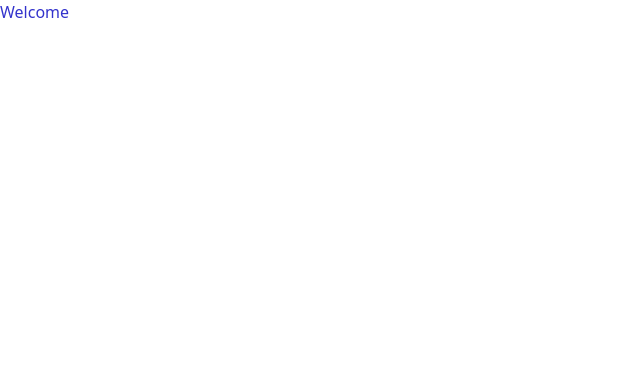
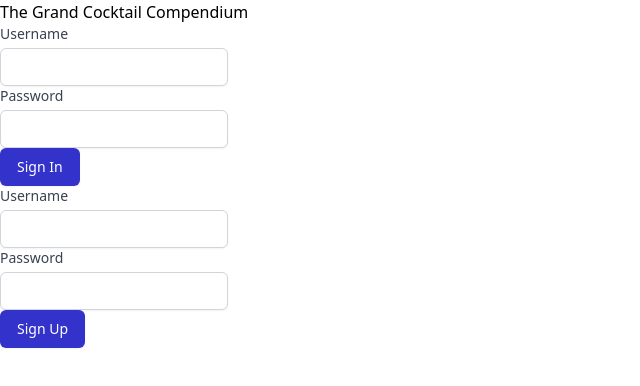
Before and after one commit to progresssh/Cocktail-Compendium, a Next.js app: page / in a window 1280 px wide. Shown: the top 386 px of the page, without its empty margins (0-640 px from the left). Built offline with nearby package versions, Linux system fonts and the light colour scheme.

Commit message:
Sign In and Sign Up implemented

```diff
--- a/json/users.json
+++ b/json/users.json
@@ -1 +1 @@
-{ "users": [{ "id": 1, "username": "Paul", "password": "1234" }] }
+{"users":[{"id":1,"username":"Paul","password":"1234"},{"username":"Curecall Wizard","password":"ophtalmology","id":2}]}
--- a/pages/_app.tsx
+++ b/pages/_app.tsx
@@ -7,7 +7,7 @@ function MyApp({ Component, pageProps }: AppProps) {
   return (
     <>
       <Head>
-        <title>Curecall Front Technical Test</title>
+        <title>The Grand Cocktail Compendium</title>
         <meta name="description" content="Generated by create next app" />
         <link rel="icon" href="/favicon.ico" />
       </Head>
--- a/pages/index.tsx
+++ b/pages/index.tsx
@@ -1,23 +1,103 @@
+import Button from 'components/Button'
+import Input from 'components/Input'
 import { NextPage } from 'next'
-import Link from 'next/link'
+import { useState } from 'react'
 
 /*
-  La home page doit être accessible seulement pour les personnes authentifiées (voir /api).
-  La home page doit contenir un input.
-  Cet input doit nous permettre de rechercher des cocktails, par nom (voir https://www.thecocktaildb.com/api.php).
-  Afficher les cocktails trouvés sous forme de liste.
-  Une fois cette partie terminée, tu es libre de rajouter d'autres fonctionnalités bonus, comme la recherche par ingrédient, page détail, etc. (voir https://www.thecocktaildb.com/api.php)
+  [ ] - La home page doit être accessible seulement pour les personnes authentifiées (voir /api).
+  [ ] - La home page doit contenir un input.
+  [ ] - Cet input doit nous permettre de rechercher des cocktails, par nom (voir https://www.thecocktaildb.com/api.php).
+  [ ] - Afficher les cocktails trouvés sous forme de liste.
+  Bonus:
+  [ ] - Recherche par ingrédient
+  [ ] - Page détails
+  [ ] - Find extra ideas w/ other API calls.
+  https://www.thecocktaildb.com/api.php
 
   Si tu bloques sur une partie, ne t'attarte pas dessus et passe à la suivante !
 
   Have fun !
 */
+interface Request {
+  method: 'POST' | 'GET'
+  headers: { 'Content-Type': 'application/json' }
+  body: string
+}
+
+const SignInForm = () => {
+  const [username, setUsername] = useState('')
+  const [password, setPassword] = useState('')
+
+  const handleClick = async () => {
+    const requestOptions: Request = {
+      method: 'POST',
+      headers: { 'Content-Type': 'application/json' },
+      body: JSON.stringify({ username: username, password: password }),
+    }
+    const response = await fetch(
+      'http://localhost:3000/api/signin',
+      requestOptions,
+    )
+
+    const data = await response.json()
+
+    if (!response.ok) {
+      console.log(data)
+    } else {
+      console.log(data)
+    }
+  }
+
+  return (
+    <form>
+      <Input label="Username" onChange={(e) => setUsername(e.target.value)} />
+      <Input label="Password" onChange={(e) => setPassword(e.target.value)} />
+      <Button onClick={handleClick}>Sign In</Button>
+    </form>
+  )
+}
+
+const SignUpForm = () => {
+  const [username, setUsername] = useState('')
+  const [password, setPassword] = useState('')
+
+  const handleClick = async () => {
+    const requestOptions: Request = {
+      method: 'POST',
+      headers: { 'Content-Type': 'application/json' },
+      body: JSON.stringify({ username: username, password: password }),
+    }
+    const response = await fetch(
+      'http://localhost:3000/api/signup',
+      requestOptions,
+    )
+
+    const data = await response.json()
+
+    if (!response.ok) {
+      console.log(data)
+    } else {
+      console.log(data)
+    }
+  }
+
+  return (
+    <form>
+      <Input label="Username" onChange={(e) => setUsername(e.target.value)} />
+      <Input label="Password" onChange={(e) => setPassword(e.target.value)} />
+      <Button onClick={handleClick}>Sign Up</Button>
+    </form>
+  )
+}
 
 const Home: NextPage = () => {
+  const title = 'The Grand Cocktail Compendium'
   return (
-    <Link href={'/welcome'}>
-      <a className="text-primary hover:underline">Welcome</a>
-    </Link>
+    <>
+      <h1>{title}</h1>
+      <SignInForm />
+      <SignUpForm />
+    </>
   )
 }
 
```
